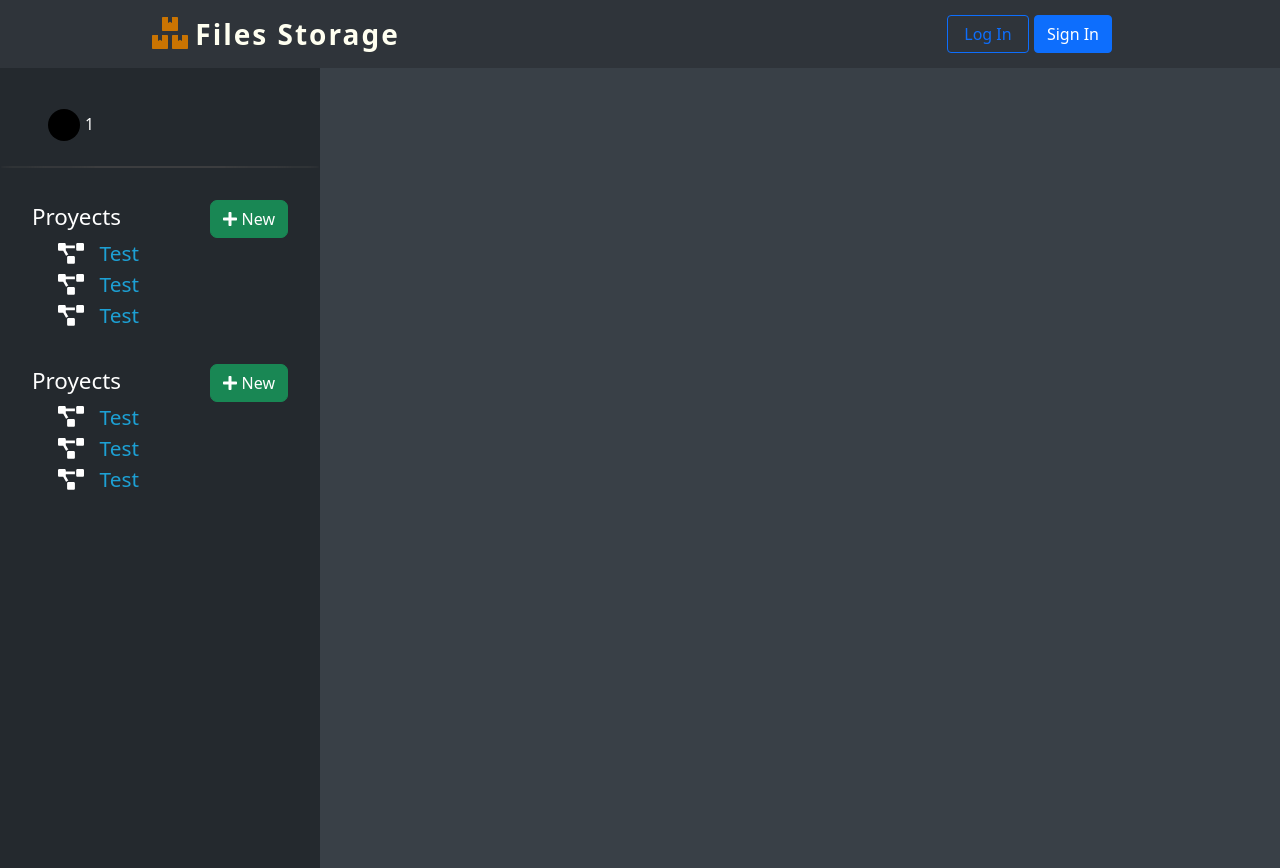
After one commit to Brayan-724/FileStorage, a Node server app: page /p/1 in a window 1280 px wide. The commit adds this page. Run offline with Node 20, Linux system fonts and the light colour scheme; some libraries are stand-ins or nearby versions.

Commit message:
AutoCommited

```diff
--- a/package.json
+++ b/package.json
@@ -3,8 +3,8 @@
   "version": "0.0.0",
   "private": true,
   "scripts": {
-    "start": "node src/bin/www",
-    "dev": "nodemon src/bin/www",
+    "start": "node src/bin/www deployed",
+    "dev": "nodemon src/bin/www dev",
     "publish": "git add . &  git commit -am \"AutoCommited\" & git push heroku master & git push repo master"
   },
   "dependencies": {
--- a/src/a.d.ts
+++ b/src/a.d.ts
@@ -24,6 +24,9 @@ namespace Routes {
     type AuthFunction = (req: Request, res: Response, next: NextFunction) => {};
     type AdminAuthFunction = (req: Request, res: Response, next: NextFunction) => {};
 
+    type _exports_callback = (router: Router, Auth: AuthFunction, AdminAuth: AdminAuthFunction) => {}
+
+    declare function _exports(route: string, callback: _exports_callback): Route;
     declare function pFunc(v: Route): void;
 
     declare function relFunc(v: Route): string[];
--- /dev/null
+++ b/src/helpers/Routes/exports.d.ts
@@ -0,0 +1,3 @@
+import { Routes } from "../../a";
+
+export = Routes._exports;
--- a/src/partials/footer.ejs
+++ b/src/partials/footer.ejs
@@ -1,4 +1,4 @@
-<div class="footer w-100 bg-dark text-white mt-5">
+<div class="footer w-100 bg-dark text-white">
     <div class="container">
         <div class="row">
             <div class="col-4 text-center pt-4">
--- a/src/partials/nav.ejs
+++ b/src/partials/nav.ejs
@@ -1,9 +1,9 @@
-<div class="header mb-5">
-    <nav class="navbar navbar-expand-lg bg-transparent mb-3 header">
+<div class="header">
+    <nav class="navbar navbar-expand-lg bg-transparent">
         <div class="container-fluid fw-bolder">
-            <a class="navbar-brand fs-3 text-dark" href="/">
+            <a class="navbar-brand fs-3 text-light" href="/">
                 <i class="fas fa-boxes fs-2 icon"></i>
-                <span class="">Files Storage</span>
+                <span class="header__title">Files Storage</span>
             </a>
 
             <div class="navbar-brand">
--- /dev/null
+++ b/src/public/css/profile.css
@@ -0,0 +1,160 @@
+body > .parent {
+	display: grid;
+	grid-template-columns: minmax(150px, 25%) 1fr;
+
+	height: 100vh;
+}
+
+.parent > div {
+	color: white;
+}
+
+.left-side {
+	background-color: #24292e;
+	justify-content: center;
+	display: block;
+	padding-top: 2rem;
+}
+
+.left-side__header > hr {
+	display: block;
+	height: 2px;
+	border-radius: 50%;
+	opacity: .7;
+	background-color: rgb(71, 71, 71);
+}
+
+.main {
+	background-color: #394047;
+}
+
+
+.user {
+	display: flex;
+	width: 100%;
+	height: 50px;
+
+	justify-content: center;
+}
+
+.user__userInfo  {
+	padding: 1rem 2rem 1rem 1rem;
+	display: flex;
+	width: 80%;
+	align-items: center;
+}
+
+.user__img {
+	display: flex;
+
+	background-color: rgba(0, 0, 0, 255);
+
+	width: 32px;
+	height: 32px;
+	margin-right: 5px;
+
+	border-radius: 50%;
+}
+
+.user__name {
+	display: flex;
+	align-items: center;
+	text-align: center;
+	width: 50%;
+
+	/* font-size: 1.5rem; */
+	font-size: 1.7ch;
+
+	-webkit-line-clamp: 0;
+}
+
+
+.left-side-section {
+	padding: 1rem 2rem;
+}
+
+.left-side-section__header {
+	display: flex;
+	justify-content: space-between;
+}
+
+.left-side-section__title {
+	font-size: 1.4rem;
+}
+
+.left-side-section__button button {
+	border-radius: 7px;
+}
+
+.left-side-section__body {
+	width: 100%;
+	text-align: -webkit-right;
+	font-size: 1.3rem;
+}
+
+.left-side-section__body > div {
+	width: 90%;
+}
+
+
+.proyects div {
+	/* background-color: #0481ff36; */
+}
+
+.proyects-list-element {
+	display: flex;
+}
+
+.proyects-list-element__icon {
+	margin-right: 1rem;
+}
+
+@media screen and (max-width: 750px) {
+	.parent {
+		/* display: flex !important;
+		flex-direction: column; */
+		grid-template-rows: 1fr 1fr;
+		grid-template-columns: none !important;
+	}
+
+	.parent > main {
+		height: inherit;
+	}
+
+	.user {
+		justify-content: center;
+	}
+
+	.left-side {
+		background-color: #394047;
+		padding-top: 0px !important;
+	}
+
+	.left-side__header {
+		background-color: #24292e;
+	}
+
+	.left-side__header > hr {
+		margin: 0px;
+	}
+
+	.left-side__body {
+		padding: 0px 2rem 0px 2rem;
+	}
+
+	.left-side-section {
+		background-color: #24292e;
+		display: flex;
+		flex-direction: column;
+		margin: 1rem;
+		border-radius: 10px;
+	}
+
+	.left-side-section__body {
+		width: 100%;
+		text-align: -webkit-right;
+	}
+	.left-side-section__body > div {
+		width: 90%;
+	}
+}
--- a/src/public/css/style.css
+++ b/src/public/css/style.css
@@ -1,6 +1,18 @@
+/* Normalize */
+* {
+	margin: 0;
+	padding: 0;
+	box-sizing: border-box;
+}
+
+a {
+	text-decoration: none;
+	color: rgb(29, 160, 212);
+}
+
 /*  */
 body  {
-	background-color: #e7e7e7;
+	background-color: #2f343a;
 	opacity: 0;
 	transition: opacity 1s;
 }
@@ -21,6 +33,15 @@ body.showed {
 .header {
 	max-width: 1000px !important;
 	margin: auto;
+
+	background-color: #2f343a;
+
+	margin-bottom: 0px;
+}
+
+.header__title {
+	color: ivory;
+	letter-spacing: 2px;
 }
 
 /* Footer */
@@ -32,3 +53,13 @@ div.footer a.link-dark {
 	color: #8b8b8b;
 	text-decoration: none;
 }
+
+@media screen and (max-width: 750px) {
+	.header {
+		background-color: #24292e;
+	}
+
+	body {
+		background-color: #24292e;
+	}
+}
--- /dev/null
+++ b/src/routes/profile/index.js
@@ -0,0 +1,7 @@
+module.exports = require("../../helpers/Routes/exports")("/", (router, Auth, AdminAuth) => {
+	router.get("/:name", async (req, res) => {
+		res.render("profile/index", {user: {
+			name: req.params.name
+		}});
+	});
+});
--- /dev/null
+++ b/src/views/profile/index.ejs
@@ -0,0 +1,137 @@
+<!DOCTYPE html>
+<html lang="en">
+<head>
+    <%- include("../../partials/header") -%>
+    <title> Profile </title>
+    <link rel="stylesheet" href="/css/profile.css">
+</head>
+<body>
+    <%- include("../../partials/nav") -%>
+
+    <div class="parent">
+        <div class="left-side">
+            <div class="left-side__header">
+                <div class="user">
+                    <div class="user__userInfo">
+                        <div class="user__img"></div>
+                        <div class="user__name">
+                            <%= user.name %>
+                        </div>
+                    </div>
+                </div>
+
+                <hr>
+            </div>
+
+            <div class="left-side__body">
+                <div class="left-side-section proyects">
+                    <div class="left-side-section__header">
+                        <div class="left-side-section__title">
+                            Proyects
+                        </div>
+
+                        <div class="left-side-section__button">
+                            <button class="btn btn-success">
+                                <i class="fas fa-plus"></i>
+                                New
+                            </button>
+                        </div>
+                    </div>
+
+                    <div class="left-side-section__body">
+                        <div class="proyects-list">
+                            <div class="proyects-list-element">
+                                <div class="proyects-list-element__icon">
+                                    <i class="fas fa-project-diagram"></i>
+                                </div>
+                                <div class="proyect-list-element__name">
+                                    <a href="#" class="proyect-list-element__link">
+                                        Test
+                                    </a>
+                                </div>
+                            </div>
+
+                            <div class="proyects-list-element">
+                                <div class="proyects-list-element__icon">
+                                    <i class="fas fa-project-diagram"></i>
+                                </div>
+                                <div class="proyect-list-element__name">
+                                    <a href="#" class="proyect-list-element__link">
+                                        Test
+                                    </a>
+                                </div>
+                            </div>
+
+                            <div class="proyects-list-element">
+                                <div class="proyects-list-element__icon">
+                                    <i class="fas fa-project-diagram"></i>
+                                </div>
+                                <div class="proyect-list-element__name">
+                                    <a href="#" class="proyect-list-element__link">
+                                        Test
+                                    </a>
+                                </div>
+                            </div>
+                        </div>
+                    </div>
+                </div>
+
+                <div class="left-side-section proyects">
+                    <div class="left-side-section__header">
+                        <div class="left-side-section__title">
+                            Proyects
+                        </div>
+
+                        <div class="left-side-section__button">
+                            <button class="btn btn-success">
+                                <i class="fas fa-plus"></i>
+                                New
+                            </button>
+                        </div>
+                    </div>
+
+                    <div class="left-side-section__body">
+                        <div class="proyects-list">
+                            <div class="proyects-list-element">
+                                <div class="proyects-list-element__icon">
+                                    <i class="fas fa-project-diagram"></i>
+                                </div>
+                                <div class="proyect-list-element__name">
+                                    <a href="#" class="proyect-list-element__link">
+                                        Test
+                                    </a>
+                                </div>
+                            </div>
+
+                            <div class="proyects-list-element">
+                                <div class="proyects-list-element__icon">
+                                    <i class="fas fa-project-diagram"></i>
+                                </div>
+                                <div class="proyect-list-element__name">
+                                    <a href="#" class="proyect-list-element__link">
+                                        Test
+                                    </a>
+                                </div>
+                            </div>
+
+                            <div class="proyects-list-element">
+                                <div class="proyects-list-element__icon">
+                                    <i class="fas fa-project-diagram"></i>
+                                </div>
+                                <div class="proyect-list-element__name">
+                                    <a href="#" class="proyect-list-element__link">
+                                        Test
+                                    </a>
+                                </div>
+                            </div>
+                        </div>
+                    </div>
+                </div>
+            </div>
+        </div>
+        <main class="main">
+
+        </main>
+    </div>
+</body>
+</html>
```
Also changed, not shown: src/Routes.js (+2 -19 lines), src/helpers/Routes/exports.js (added, +16 -0 lines), src/routes/profile.js (added, +9 -0 lines), src/bin/www.
